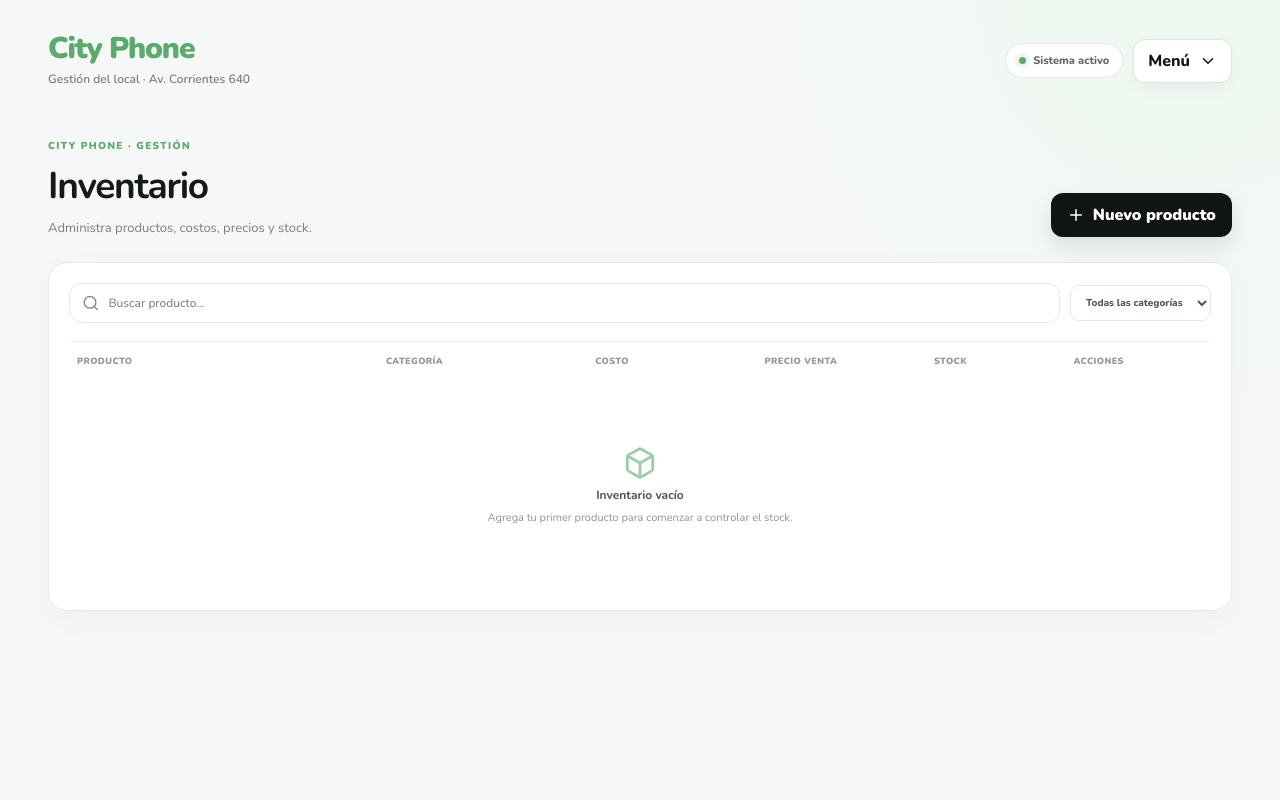
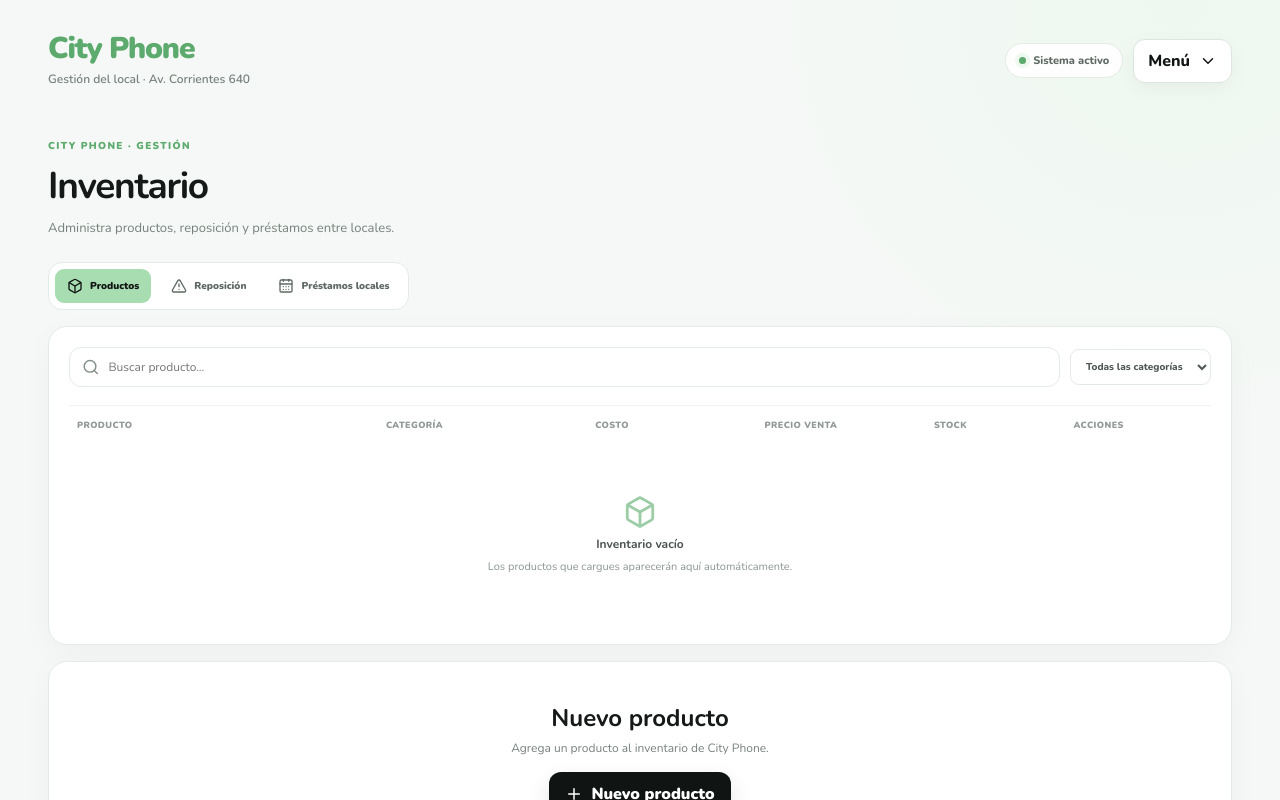
Before and after one commit to MarbellSantana/CityPhone, a Next.js app: page /inventario in a window 1280 px wide. Shown: the top 800 px of the page. Built offline with nearby package versions, Linux system fonts and the light colour scheme.

Commit message:
Redesign inventory with restock and local loans

```diff
--- a/app/inventario/page.tsx
+++ b/app/inventario/page.tsx
@@ -1,20 +1,28 @@
 "use client";
 
 import { FormEvent, useEffect, useMemo, useState } from "react";
-import { Box, Minus, Plus, Search, Trash2, X } from "lucide-react";
+import { AlertTriangle, Box, CalendarDays, Minus, Plus, Search, Trash2, X } from "lucide-react";
 import AppShell from "../components/AppShell";
-import { KEYS, Product, load, money, save } from "../lib/storage";
+import { KEYS, LocalLoan, Product, load, money, save } from "../lib/storage";
 
 const categories = ["Fundas", "Vidrios", "Cargadores", "Auriculares", "Accesorios"];
+type Tab = "productos" | "reposicion" | "prestamos";
 
 export default function InventarioPage() {
   const [products, setProducts] = useState<Product[]>([]);
+  const [loans, setLoans] = useState<LocalLoan[]>([]);
   const [open, setOpen] = useState(false);
+  const [loanOpen, setLoanOpen] = useState(false);
+  const [tab, setTab] = useState<Tab>("productos");
   const [search, setSearch] = useState("");
   const [category, setCategory] = useState("Todas las categorías");
 
-  useEffect(() => setProducts(load<Product[]>(KEYS.products, [])), []);
+  useEffect(() => {
+    setProducts(load<Product[]>(KEYS.products, []));
+    setLoans(load<LocalLoan[]>(KEYS.localLoans, []));
+  }, []);
   useEffect(() => save(KEYS.products, products), [products]);
+  useEffect(() => save(KEYS.localLoans, loans), [loans]);
 
   const filtered = useMemo(() => products.filter(p => {
     const q = search.toLowerCase().trim();
@@ -22,6 +30,8 @@ export default function InventarioPage() {
     const matchesCategory = category === "Todas las categorías" || p.category === category;
     return matchesText && matchesCategory;
   }), [products, search, category]);
+
+  const restock = useMemo(() => products.filter(p => p.stock <= p.minStock), [products]);
 
   function addProduct(e: FormEvent<HTMLFormElement>) {
     e.preventDefault();
@@ -42,14 +52,54 @@ export default function InventarioPage() {
     setOpen(false);
   }
 
+  function addLoan(e: FormEvent<HTMLFormElement>) {
+    e.preventDefault();
+    const f = new FormData(e.currentTarget);
+    const loan: LocalLoan = {
+      id: Date.now(),
+      product: String(f.get("product") || "").trim(),
+      date: String(f.get("date") || ""),
+      store: String(f.get("store") || "").trim(),
+      createdAt: new Date().toISOString(),
+    };
+    if (!loan.product || !loan.date || !loan.store) return;
+    setLoans(v => [loan, ...v]);
+    e.currentTarget.reset();
+    setLoanOpen(false);
+  }
+
   function adjustStock(id:number, delta:number) {
     setProducts(v => v.map(p => p.id === id ? { ...p, stock: Math.max(0, p.stock + delta) } : p));
   }
 
   function removeProduct(id:number) { setProducts(v => v.filter(p => p.id !== id)); }
+  function removeLoan(id:number) { setLoans(v => v.filter(l => l.id !== id)); }
 
-  return <AppShell title="Inventario" subtitle="Administra productos, costos, precios y stock." active="Inventario" action={<button className="primary-button" onClick={() => setOpen(v => !v)}><Plus size={18}/> Nuevo producto</button>}>
-    {open && <section className="card workspace-card" style={{marginBottom:16}}>
+  return <AppShell title="Inventario" subtitle="Administra productos, reposición y préstamos entre locales." active="Inventario">
+    <div className="subnav-tabs">
+      <button className={tab === "productos" ? "active" : ""} onClick={() => setTab("productos")}><Box size={16}/> Productos</button>
+      <button className={tab === "reposicion" ? "active" : ""} onClick={() => setTab("reposicion")}><AlertTriangle size={16}/> Reposición {restock.length > 0 && <span className="count-badge">{restock.length}</span>}</button>
+      <button className={tab === "prestamos" ? "active" : ""} onClick={() => setTab("prestamos")}><CalendarDays size={16}/> Préstamos locales</button>
+    </div>
+
+    {tab === "productos" && <>
+      <section className="card workspace-card">
+        <div className="toolbar-row">
+          <div className="search-field grow"><Search size={18}/><input value={search} onChange={e => setSearch(e.target.value)} placeholder="Buscar producto..." /></div>
+          <select className="filter-select" value={category} onChange={e => setCategory(e.target.value)}><option>Todas las categorías</option>{categories.map(c => <option key={c}>{c}</option>)}</select>
+        </div>
+        <div className="inventory-table">
+          <div className="inventory-head"><span>Producto</span><span>Categoría</span><span>Costo</span><span>Precio venta</span><span>Stock</span><span>Acciones</span></div>
+          {filtered.length === 0 ? <div className="empty-state compact"><Box size={34}/><b>{products.length ? "Sin resultados" : "Inventario vacío"}</b><span>{products.length ? "Prueba con otra búsqueda o categoría." : "Los productos que cargues aparecerán aquí automáticamente."}</span></div> : filtered.map(p => <div className="inventory-head" key={p.id} style={{textTransform:"none", fontSize:11, borderTop:"1px solid #eef2ef", color:"var(--black)", alignItems:"center"}}>
+            <span><b>{p.name}</b>{p.code && <small style={{display:"block", color:"var(--muted)"}}>{p.code}</small>}</span>
+            <span>{p.category}</span><span>{money.format(p.cost)}</span><span>{money.format(p.price)}</span>
+            <span><b style={{color:p.stock <= p.minStock ? "var(--danger)" : "inherit"}}>{p.stock}</b> <small style={{color:"var(--muted)"}}>mín. {p.minStock}</small></span>
+            <span style={{display:"flex", gap:6, flexWrap:"wrap"}}><button className="outline-action" onClick={() => adjustStock(p.id,-1)} title="Restar stock"><Minus size={14}/></button><button className="outline-action" onClick={() => adjustStock(p.id,1)} title="Sumar stock"><Plus size={14}/></button><button className="outline-action" onClick={() => removeProduct(p.id)} title="Eliminar"><Trash2 size={14}/></button></span>
+          </div>)}
+        </div>
+      </section>
+
+      {open && <section className="card workspace-card section-gap">
         <div className="card-heading"><div><h2>Nuevo producto</h2><p>Carga un artículo para venderlo y controlar su stock.</p></div><button className="ghost-button" onClick={() => setOpen(false)}><X size={17}/> Cerrar</button></div>
         <form onSubmit={addProduct}>
           <div className="form-grid">
@@ -65,17 +115,37 @@ export default function InventarioPage() {
         </form>
       </section>}
 
-    <section className="card workspace-card">
-      <div className="toolbar-row">
-        <div className="search-field grow"><Search size={18}/><input value={search} onChange={e => setSearch(e.target.value)} placeholder="Buscar producto..." /></div>
-        <select className="filter-select" value={category} onChange={e => setCategory(e.target.value)}><option>Todas las categorías</option>{categories.map(c => <option key={c}>{c}</option>)}</select>
-      </div>
+      {!open && <section className="card workspace-card section-gap" style={{textAlign:"center"}}>
+        <div style={{maxWidth:520, margin:"0 auto", padding:"20px 10px"}}><h2 style={{margin:"0 0 6px"}}>Nuevo producto</h2><p style={{margin:"0 0 16px", color:"var(--muted)", fontSize:12}}>Agrega un producto al inventario de City Phone.</p><button className="primary-button" onClick={() => setOpen(true)}><Plus size={18}/> Nuevo producto</button></div>
+      </section>}
+    </>}
+
+    {tab === "reposicion" && <section className="card workspace-card">
+      <div className="card-heading"><div><h2>Reposición</h2><p>Se actualiza automáticamente según el stock real del inventario.</p></div></div>
       <div className="inventory-table">
-        <div className="inventory-head"><span>Producto</span><span>Categoría</span><span>Costo</span><span>Precio venta</span><span>Stock</span><span>Acciones</span></div>
-        {filtered.length === 0 ? <div className="empty-state"><Box size={34}/><b>{products.length ? "Sin resultados" : "Inventario vacío"}</b><span>{products.length ? "Prueba con otra búsqueda o categoría." : "Agrega tu primer producto para comenzar a controlar el stock."}</span></div> : filtered.map(p => <div className="inventory-head" key={p.id} style={{textTransform:"none", fontSize:11, borderTop:"1px solid #eef2ef", color:"var(--black)", alignItems:"center"}}>
-          <span><b>{p.name}</b>{p.code && <small style={{display:"block", color:"var(--muted)"}}>{p.code}</small>}</span><span>{p.category}</span><span>{money.format(p.cost)}</span><span>{money.format(p.price)}</span><span><b style={{color:p.stock <= p.minStock ? "var(--danger)" : "inherit"}}>{p.stock}</b> <small style={{color:"var(--muted)"}}>mín. {p.minStock}</small></span><span style={{display:"flex", gap:6}}><button className="outline-action" onClick={() => adjustStock(p.id,-1)} title="Restar stock"><Minus size={14}/></button><button className="outline-action" onClick={() => adjustStock(p.id,1)} title="Sumar stock"><Plus size={14}/></button><button className="outline-action" onClick={() => removeProduct(p.id)} title="Eliminar"><Trash2 size={14}/></button></span>
+        <div className="inventory-head"><span>Producto</span><span>Categoría</span><span>Stock actual</span><span>Stock mínimo</span><span>Faltante</span><span>Acción</span></div>
+        {restock.length === 0 ? <div className="empty-state compact"><AlertTriangle size={32}/><b>No hay productos para reponer</b><span>Cuando una venta deje un producto en su stock mínimo o por debajo, aparecerá aquí automáticamente.</span></div> : restock.map(p => <div className="inventory-head" key={p.id} style={{textTransform:"none", fontSize:11, borderTop:"1px solid #eef2ef", color:"var(--black)", alignItems:"center"}}>
+          <span><b>{p.name}</b></span><span>{p.category}</span><span style={{color:"var(--danger)", fontWeight:900}}>{p.stock}</span><span>{p.minStock}</span><span>{Math.max(0, p.minStock - p.stock)}</span><span><button className="outline-action" onClick={() => adjustStock(p.id,1)}><Plus size={14}/> Sumar stock</button></span>
         </div>)}
       </div>
+    </section>}
+
+    {tab === "prestamos" && <>
+      <section className="card workspace-card">
+        <div className="card-heading"><div><h2>Préstamos locales</h2><p>Registra productos prestados por otros locales.</p></div><button className="outline-action" onClick={() => setLoanOpen(v => !v)}><Plus size={16}/> Nuevo préstamo</button></div>
+        {loanOpen && <form onSubmit={addLoan} className="section-gap">
+          <div className="form-grid">
+            <label className="field-label">Producto<input name="product" required placeholder="Ej. Vidrio Samsung A15" /></label>
+            <label className="field-label">Fecha<input name="date" type="date" required /></label>
+            <label className="field-label">Local que lo prestó<input name="store" required placeholder="Nombre o número del local" /></label>
+          </div>
+          <div style={{display:"flex", gap:10, flexWrap:"wrap"}}><button className="primary-button" type="submit">Guardar préstamo</button><button className="outline-action" type="button" onClick={() => setLoanOpen(false)}>Cancelar</button></div>
+        </form>}
+        <div className="inventory-table">
+          <div className="inventory-head" style={{gridTemplateColumns:"1.5fr 1fr 1.3fr .6fr"}}><span>Producto</span><span>Fecha</span><span>Local</span><span>Acción</span></div>
+          {loans.length === 0 ? <div className="empty-state compact"><CalendarDays size={32}/><b>Sin préstamos registrados</b><span>Los préstamos que cargues aparecerán en esta lista.</span></div> : loans.map(l => <div className="inventory-head" key={l.id} style={{gridTemplateColumns:"1.5fr 1fr 1.3fr .6fr", textTransform:"none", fontSize:11, borderTop:"1px solid #eef2ef", color:"var(--black)", alignItems:"center"}}><span><b>{l.product}</b></span><span>{new Date(`${l.date}T00:00:00`).toLocaleDateString("es-AR")}</span><span>{l.store}</span><span><button className="outline-action" onClick={() => removeLoan(l.id)} title="Eliminar"><Trash2 size={14}/></button></span></div>)}
+        </div>
       </section>
+    </>}
   </AppShell>;
 }
```
Lines whose indentation alone changed are shown as unchanged.
